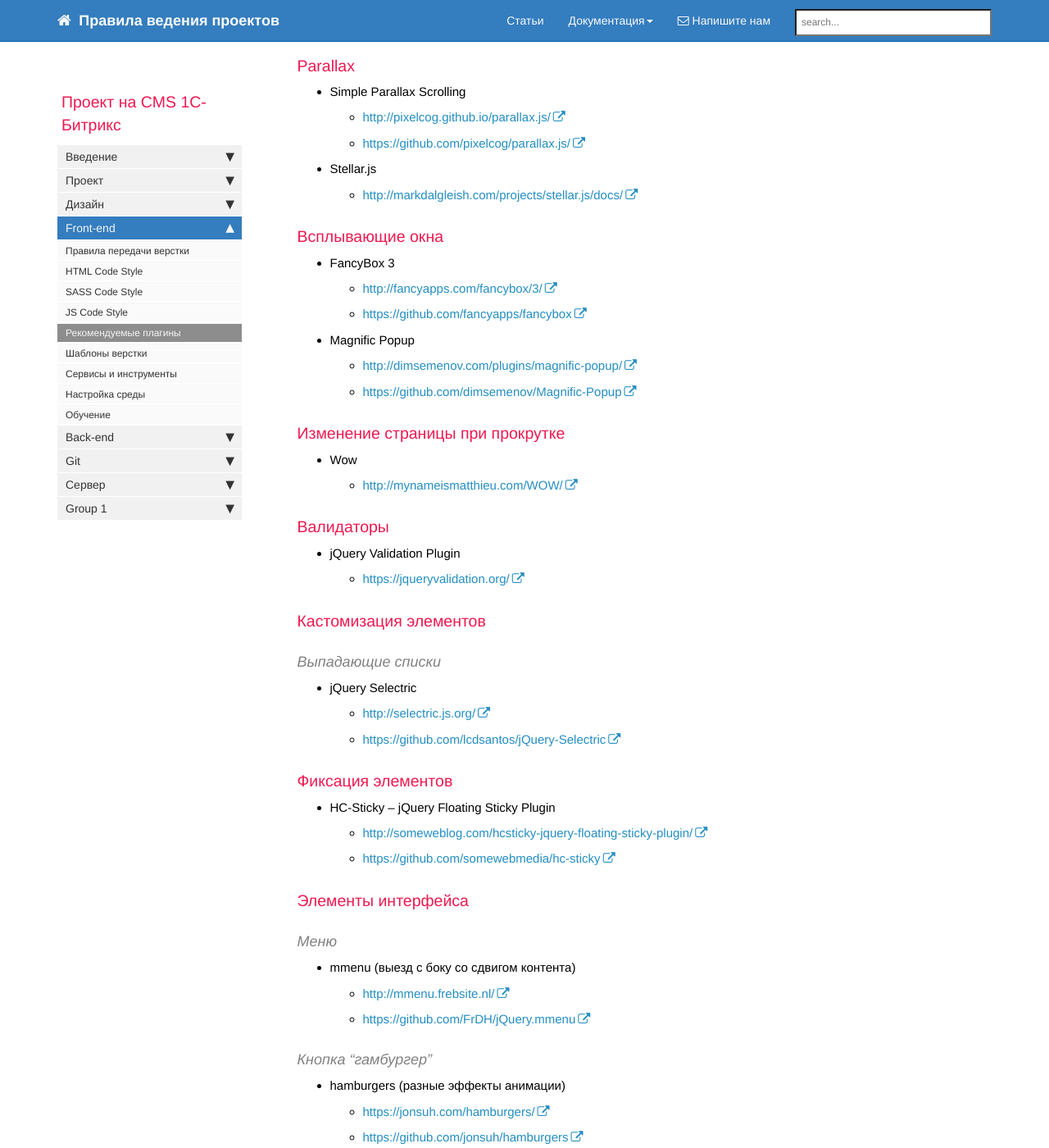
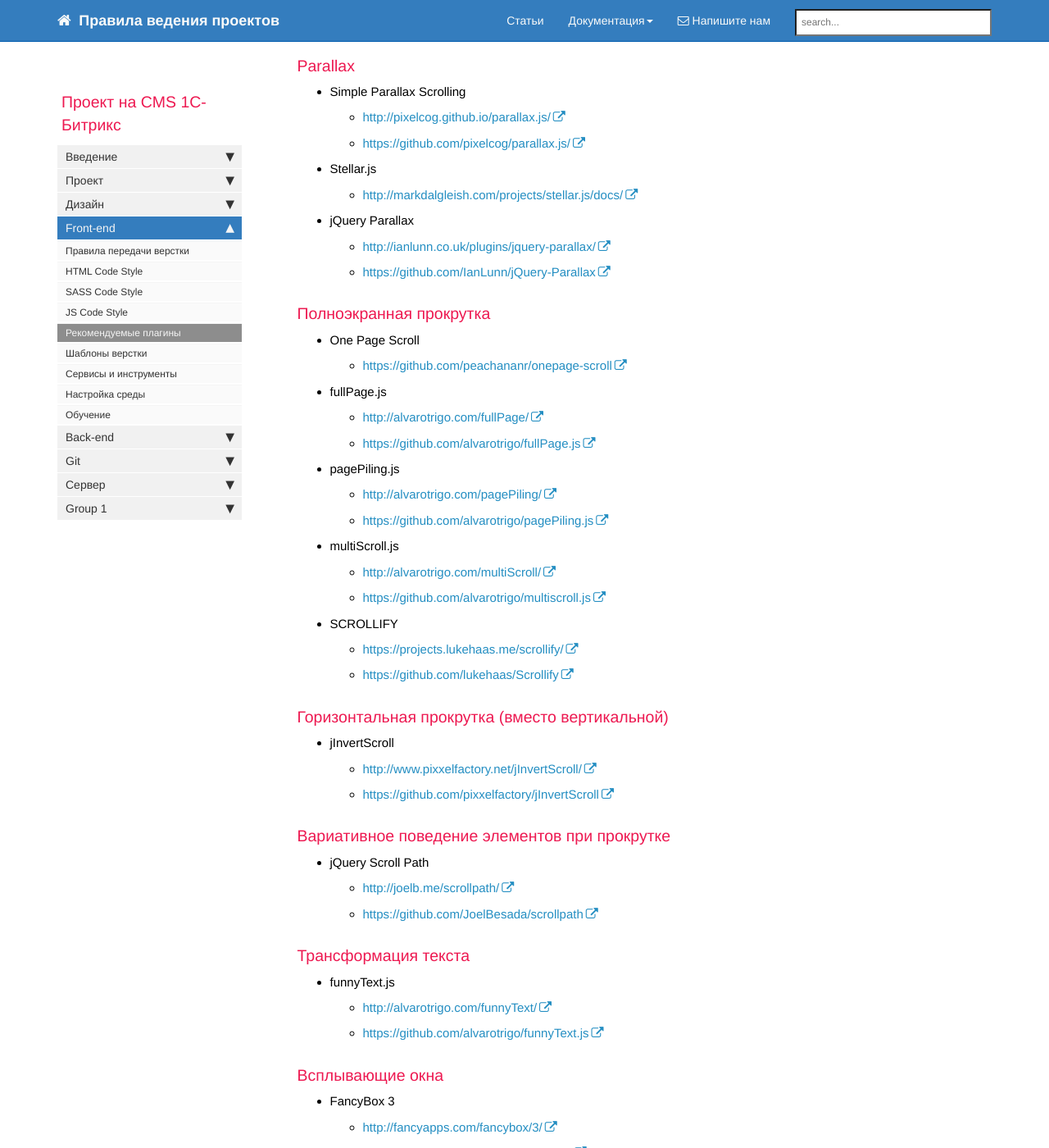
Before and after one commit to gdecider/gdecider.github.io, a Jekyll site: the page built from pages/bx/bx_front-recomend-plugins.md, in a window 1280 px wide and 1400 px high, scrolled down 849 px. Shown: the whole window at 82% size. Built offline with Jekyll 4.4.1, drawn with Linux system fonts in a browser that asks for light colours; nearby versions of some CDN libraries; comment, search, counter and statistics services are not loaded; some of the changed text lies outside the part shown.

Commit message:
fe plugins info

```diff
--- a/pages/bx/bx_front-recomend-plugins.md
+++ b/pages/bx/bx_front-recomend-plugins.md
@@ -57,6 +57,66 @@
 
   * [http://markdalgleish.com/projects/stellar.js/docs/](http://markdalgleish.com/projects/stellar.js/docs/)
 
+* jQuery Parallax
+
+  * [http://ianlunn.co.uk/plugins/jquery-parallax/](http://ianlunn.co.uk/plugins/jquery-parallax/)
+
+  * [https://github.com/IanLunn/jQuery-Parallax](https://github.com/IanLunn/jQuery-Parallax)
+
+### Полноэкранная прокрутка
+
+* One Page Scroll
+
+  * [https://github.com/peachananr/onepage-scroll](https://github.com/peachananr/onepage-scroll)
+
+* fullPage.js
+
+  * [http://alvarotrigo.com/fullPage/](http://alvarotrigo.com/fullPage/)
+
+  * [https://github.com/alvarotrigo/fullPage.js](https://github.com/alvarotrigo/fullPage.js)
+
+* pagePiling.js
+
+  * [http://alvarotrigo.com/pagePiling/](http://alvarotrigo.com/pagePiling/)
+
+  * [https://github.com/alvarotrigo/pagePiling.js](https://github.com/alvarotrigo/pagePiling.js)
+
+* multiScroll.js
+
+  * [http://alvarotrigo.com/multiScroll/](http://alvarotrigo.com/multiScroll/)
+
+  * [https://github.com/alvarotrigo/multiscroll.js](https://github.com/alvarotrigo/multiscroll.js)
+
+* SCROLLIFY
+
+  * [https://projects.lukehaas.me/scrollify/](https://projects.lukehaas.me/scrollify/)
+
+  * [https://github.com/lukehaas/Scrollify](https://github.com/lukehaas/Scrollify)
+
+### Горизонтальная прокрутка (вместо вертикальной)
+
+* jInvertScroll
+
+  * [http://www.pixxelfactory.net/jInvertScroll/](http://www.pixxelfactory.net/jInvertScroll/)
+
+  * [https://github.com/pixxelfactory/jInvertScroll](https://github.com/pixxelfactory/jInvertScroll)
+
+### Вариативное поведение элементов при прокрутке
+
+* jQuery Scroll Path
+
+  * [http://joelb.me/scrollpath/](http://joelb.me/scrollpath/)
+
+  * [https://github.com/JoelBesada/scrollpath](https://github.com/JoelBesada/scrollpath)
+
+### Трансформация текста
+
+* funnyText.js
+
+  * [http://alvarotrigo.com/funnyText/](http://alvarotrigo.com/funnyText/)
+
+  * [https://github.com/alvarotrigo/funnyText.js](https://github.com/alvarotrigo/funnyText.js)
+
 ### Всплывающие окна
 
 * FancyBox 3
@@ -77,11 +137,37 @@
 
   * [http://mynameismatthieu.com/WOW/](http://mynameismatthieu.com/WOW/)
 
+* ScrollMagic
+
+  * [http://scrollmagic.io/](http://scrollmagic.io/)
+
+  * [https://github.com/janpaepke/ScrollMagic](https://github.com/janpaepke/ScrollMagic)
+
+### Анимированная прокрутка страницы
+
+* AnimateScroll
+
+  * [http://plugins.compzets.com/animatescroll/](http://plugins.compzets.com/animatescroll/)
+
+  * [https://github.com/ramswaroop/animatescroll.js](https://github.com/ramswaroop/animatescroll.js)
+
+### Анимированная отрисовка линий
+
+* Lazy Line Painter
+
+  * [http://lazylinepainter.info/](http://lazylinepainter.info/)
+
+  * [https://github.com/camoconnell/lazy-line-painter](https://github.com/camoconnell/lazy-line-painter)
+
 ### Валидаторы
 
 * jQuery Validation Plugin
 
   * [https://jqueryvalidation.org/](https://jqueryvalidation.org/)
+
+* validPic.js
+
+  * [https://github.com/alvarotrigo/validPic.js](https://github.com/alvarotrigo/validPic.js)
 
 ### Кастомизация элементов
 
@@ -118,3 +210,11 @@
   * [https://jonsuh.com/hamburgers/](https://jonsuh.com/hamburgers/)
 
   * [https://github.com/jonsuh/hamburgers](https://github.com/jonsuh/hamburgers)
+
+#### Табы (адаптивные)
+
+* jQuery Responsive Tabs
+
+  * [http://jellekralt.github.io/Responsive-Tabs/](http://jellekralt.github.io/Responsive-Tabs/)
+
+  * [https://github.com/jellekralt/Responsive-Tabs](https://github.com/jellekralt/Responsive-Tabs)
```
Also changed, not shown: other parts of pages/bx/bx_front-recomend-plugins.md (+6 -0 lines).
